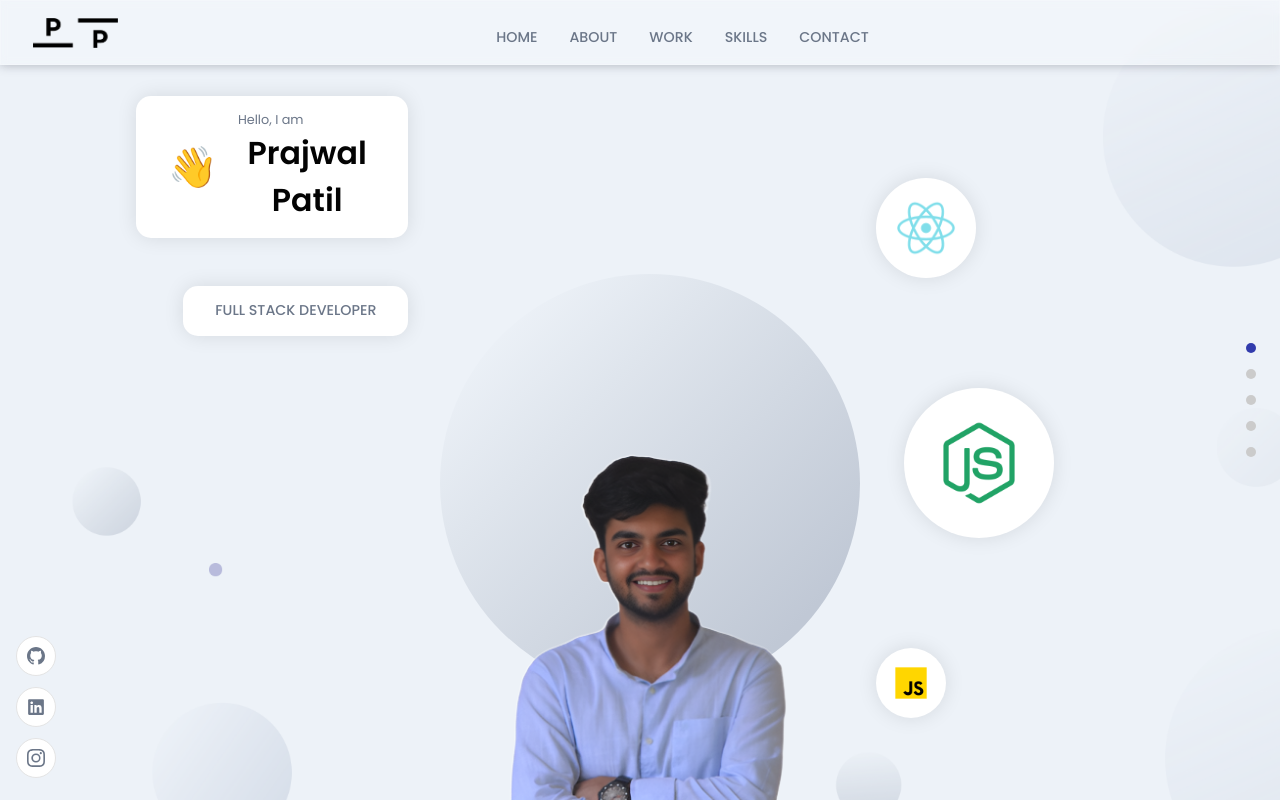
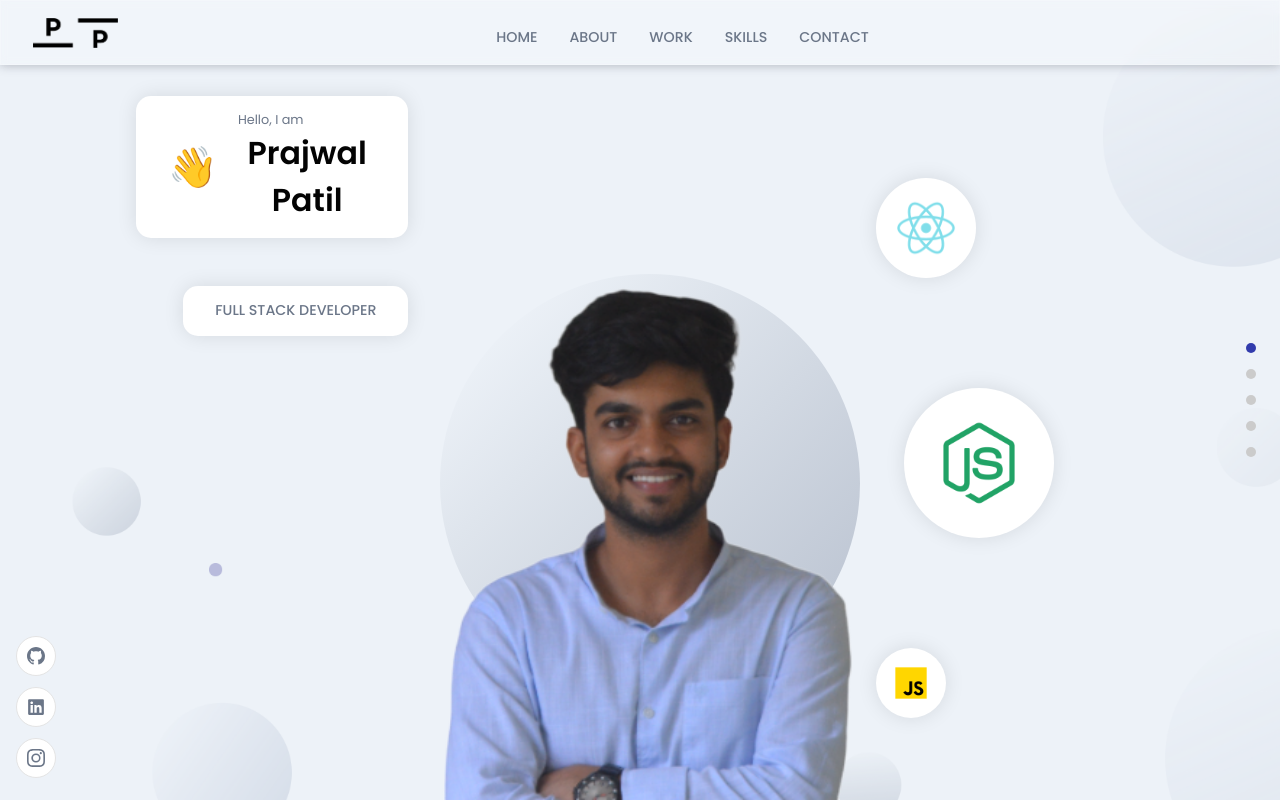
Before and after one commit to PrajwalPatil1105/Portfolio, a React (Vite) app in the folder Portfolio/: page / in a window 1280 px wide. Shown: the top 802 px of the page. Built offline with nearby package versions, Linux system fonts and the light colour scheme; a web font is replaced by a local one.

Commit message:
Updated Image

```diff
--- a/Portfolio/src/constants/images.js
+++ b/Portfolio/src/constants/images.js
@@ -37,6 +37,7 @@ import SAS from "../assets/SAS.jpg";
 import PN from "../assets/PN.png";
 import Logo2 from "../assets/Logo2.png";
 import ProfilePic2 from "../assets/ProfilPic2.png";
+import Now from "../assets/Now.png";
 
 import circle from "../assets/circle.svg";
 import logo from "../assets/logo.png";
@@ -52,6 +53,7 @@ export default {
   email,
   mobile,
   api,
+  Now,
   ProfilePic2,
   MERN,
   Logo2,
--- a/Portfolio/src/container/Header/Header.jsx
+++ b/Portfolio/src/container/Header/Header.jsx
@@ -42,7 +42,7 @@ const Header = () => (
       transition={{ duration: 0.5, delayChildren: 0.5 }}
       className="app__header-img"
     >
-      <img src={images.ProfilePic2} alt="profile_bg" />
+      <img src={images.Now} alt="profile_bg" />
       <motion.img
         whileInView={{ scale: [0, 1] }}
         transition={{ duration: 1, ease: "easeInOut" }}
```
Also changed, not shown: Portfolio/src/assets/Now.png (added).
